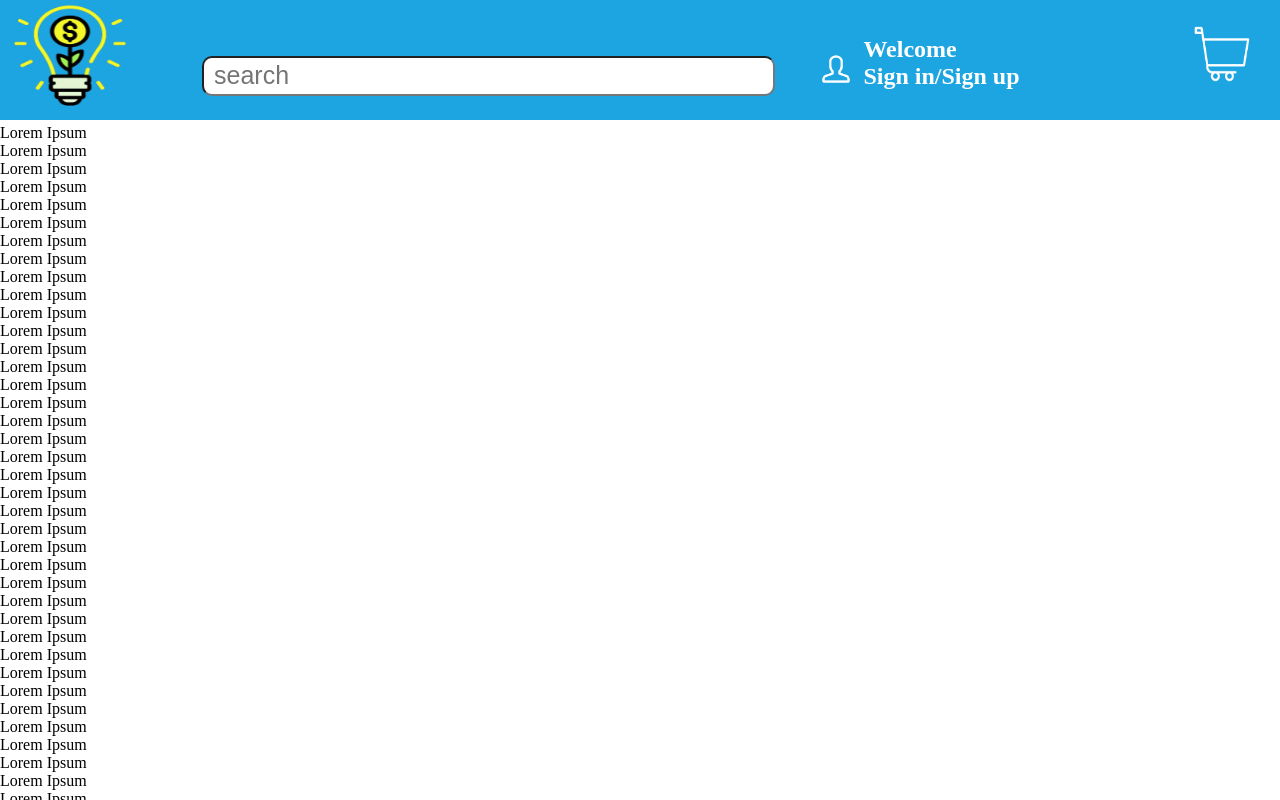
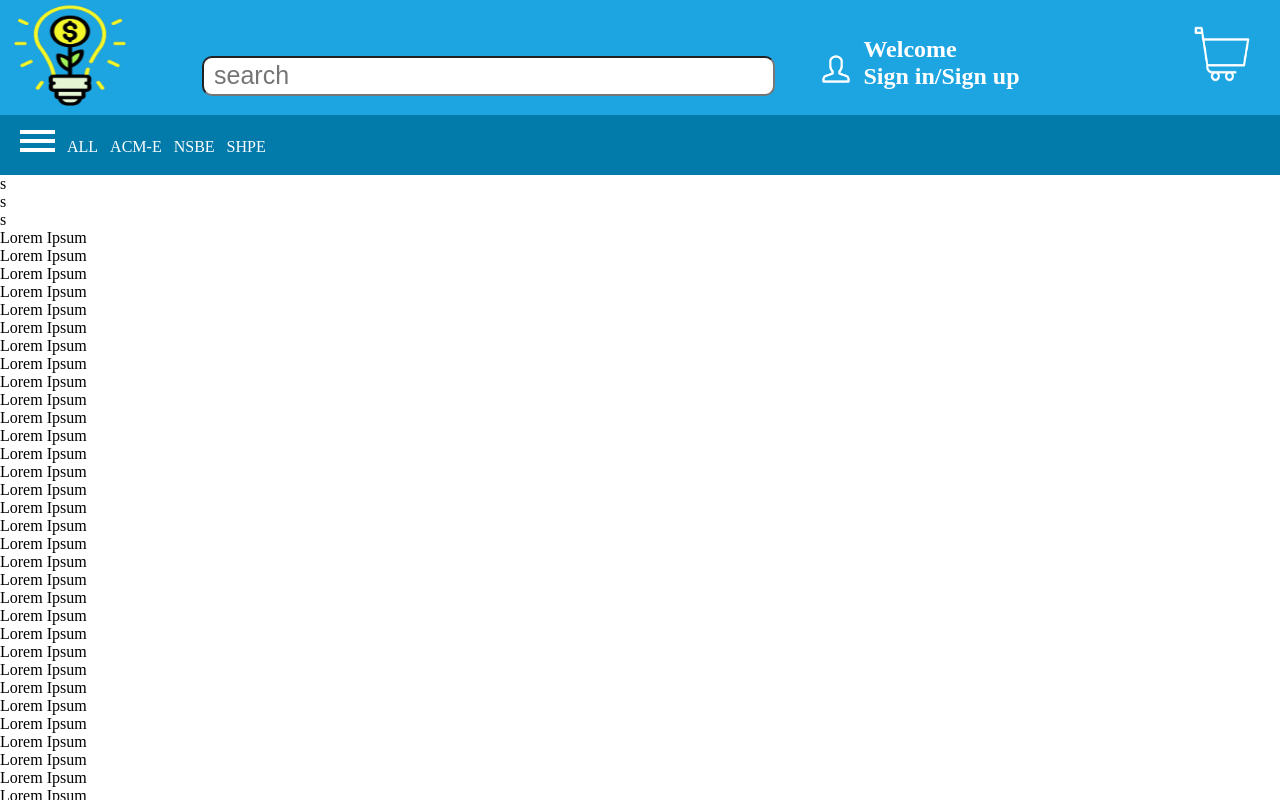
Before and after one commit to ACM-Entrepreneurship/e-commerce, a Next.js app: page / in a window 1280 px wide. Built offline with nearby package versions, Linux system fonts and the light colour scheme.

Commit message:
finished last part of navbar (sidebar) - basic navbar and footer done

```diff
--- a/components/Navbar.js
+++ b/components/Navbar.js
@@ -1,14 +1,31 @@
 import Link from 'next/link'
 import Image from 'next/image'
+//import openSideNav from "components/Sidenavbar"
 
+const openSideNav = () => {
+    return (
+        (document.getElementById("close-burger").style.marginLeft = "260px")
+        && (document.getElementById("nav-side-menu").style.left = "0")
+     );
+ }
 
+ const closeSideNav = () => {
+    return (
+        (document.getElementById("nav-side-menu").style.left = "-250px")
+        && (document.getElementById("close-burger").style.marginLeft = "-50px")
+     );
+ }
 
 const Navbar = () => {
   return (
-      <nav>
+    <nav>
         <div className='nav-belt'>
             <div className='site-logo'>
                 <Image src='/site-logo.png' alt='site logo' width={140} height={120} />
+            </div>
+            <div className='close-burger' id='close-burger' onClick={()=>closeSideNav()}>
+                <span></span>
+                <span></span>
             </div>
             <div className='nav-belt-button'>
                 <ul>
@@ -39,7 +56,35 @@ const Navbar = () => {
                 </ul>
             </div>
         </div>
-      </nav>
+        <div className='nav-main'>
+                <div className='nav-main-option'>
+                    <ul>
+                        <li>
+                            <div className='burger' onClick={()=>openSideNav()}>
+                                <span></span>
+                                <span></span>
+                                <span></span>
+                            </div>
+                        </li>
+                        <li><a href='/'>ALL</a></li>
+                        <li><a href='/'>ACM-E</a></li>
+                        <li><a href='/'>NSBE</a></li>
+                        <li><a href='/'>SHPE</a></li>
+                    </ul>
+                </div>
+        </div>
+        <div id='nav-side-menu' className='nav-side-menu'>
+            <ul>
+                <li><a href="/">Home</a></li>
+                <li><a href="/">Category</a></li>
+                <li><a href="/">All vendors</a></li>
+                <li><a href="/">Best sellers</a></li>
+                <li><a href="/">Deals</a></li>
+                <li><a href="/">About</a></li>
+            </ul>
+        </div>
+
+    </nav>
   );
 }
 
--- a/pages/index.js
+++ b/pages/index.js
@@ -3,21 +3,24 @@ import Image from 'next/image'
 import { Inter } from '@next/font/google'
 import styles from '@/styles/Home.module.css'
 import Layout from '@/components/Layout'
+import Navbar from '@/components/Navbar'
 
 const inter = Inter({ subsets: ['latin'] })
+
 
 export default function Home() {
   return (
     <>
+
       <Layout>
       <Head>
         <title>ACM-E E-commerce</title>
         <meta name="description" content="E-commerce" />
         <meta name="viewport" content="width=device-width, initial-scale=1.0" />
       </Head>
-      <div>Lorem Ipsum</div>
-      <div>Lorem Ipsum</div>
-      <div>Lorem Ipsum</div>
+      <div>s </div>
+      <div>s</div>
+      <div>s</div>
       <div>Lorem Ipsum</div>
       <div>Lorem Ipsum</div>
       <div>Lorem Ipsum</div>
--- a/styles/globals.css
+++ b/styles/globals.css
@@ -12,10 +12,14 @@ html,body
     overflow-x: hidden;
 }
 
+nav{
+  height: 100%;
+  display: flexbox;
+}
+
 nav .nav-belt {
   position: relative;
   background-color: #1DA5E2;
-  display: inline-block;
   height: 120px;
   width: 100%;
 }
@@ -72,6 +76,100 @@ nav .nav-belt-button .nav-signin{
 nav .nav-belt-button .nav-cart{
   display: block;
   margin-left: 35%;
+}
+
+nav .nav-main{
+  background-color: #037baa;
+  margin-top: -5px;
+  height: 60px;
+  color:white;
+  position: relative;
+  text-decoration: none;
+}
+
+.nav-main-option{
+  display: absolute;
+  padding: 10px 20px;
+  box-sizing: border-box;
+  color: #eee;
+}
+
+.nav-main-option ul{
+  list-style-type: none;
+}
+.nav-main-option li{
+  display: inline-block;
+  list-style-type: none;
+}
+
+.burger{
+  cursor: pointer;
+}
+
+.burger span {
+  display: block;
+  width: 35px;
+  height: 4px;
+  background: white;
+  margin-top: 5px;
+}
+
+.close-burger{
+  cursor: pointer;
+  display: inline-block;
+  padding-top: 10px;
+  margin-left: -50px;
+  transition: all ease-in 0.3s;
+}
+
+.close-burger span {
+  width: 45px;
+  height: 6px;
+  background: #56524e;
+  position: fixed;
+  margin-top: 5px;
+  z-index: 0;
+}
+
+.close-burger.open{
+  margin-left: 260px;
+}
+
+.close-burger span:nth-child(1){
+  transform: rotate(45deg);
+}
+
+.close-burger span:nth-child(2){
+  transform: rotate(-45deg);
+}
+
+.nav-side-menu {
+  color: white;
+  background-color:#56524e;
+  display: flexbox;
+  width: 250px;
+  height: 100%;
+  box-sizing: border-box;
+  position: absolute;
+  padding-top: 15px;
+  font-size: 22px;
+  padding-left: 3px;
+  overflow-wrap: normal;
+  margin-top: -180px;
+  left:-250px;
+  transition: all ease-in 0.3s;
+}
+
+.nav-side-menu.open{
+  left:0;
+}
+
+.nav-side-menu ul{
+  list-style-type: none;
+}
+
+.nav-side-menu li{
+  line-height: 1.5em;
 }
 
 main {
@@ -132,18 +230,7 @@ footer {
 }
 
 
-nav .nav-main{
-  background-color: #000540;
-  display: -webkit - box;
-  display: -webkit - flex;
-  display: -ms - flexbox;
-  display: flex;
-  height: 60px;
-  color:white;
-  position: relative;
-  padding-top: 23px;
-  text-decoration: none;
-}
+
 nav .nav-main .nav-left {
   font-weight: bolder;
   color:white;
```
